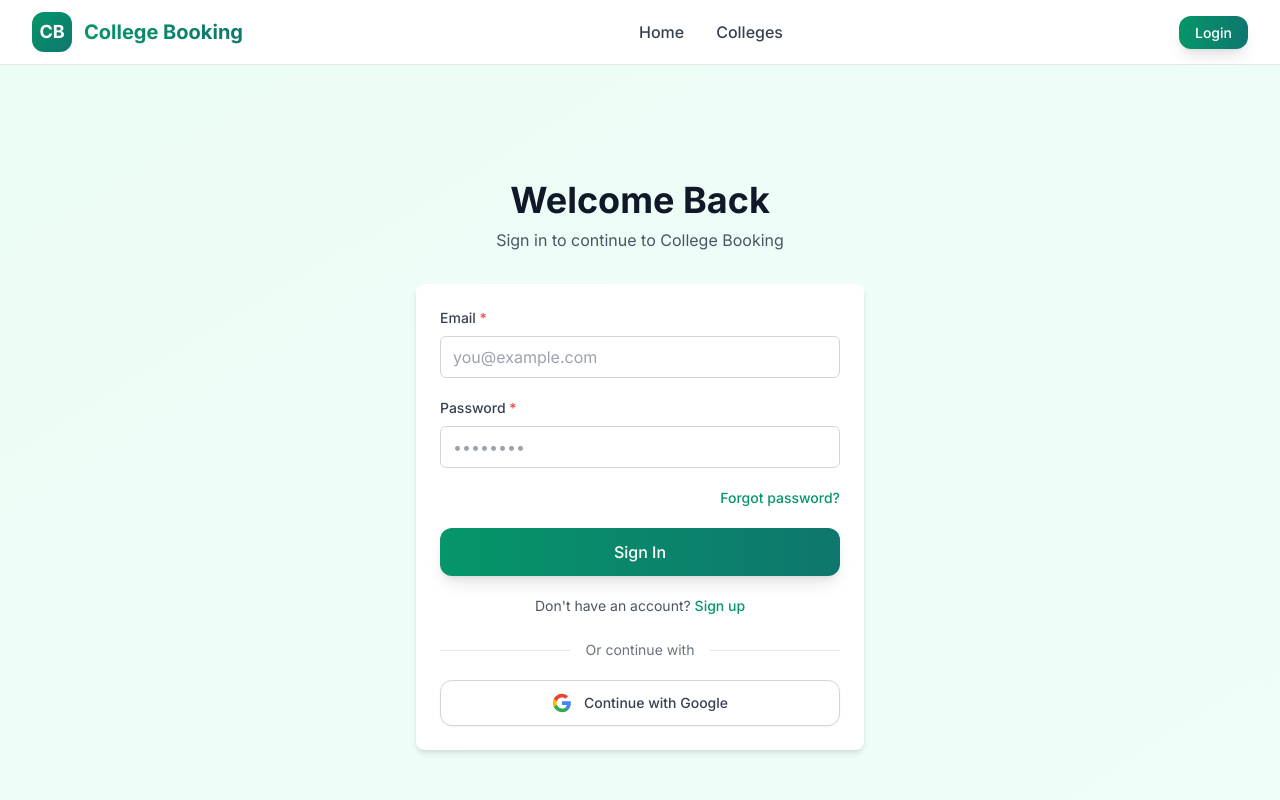
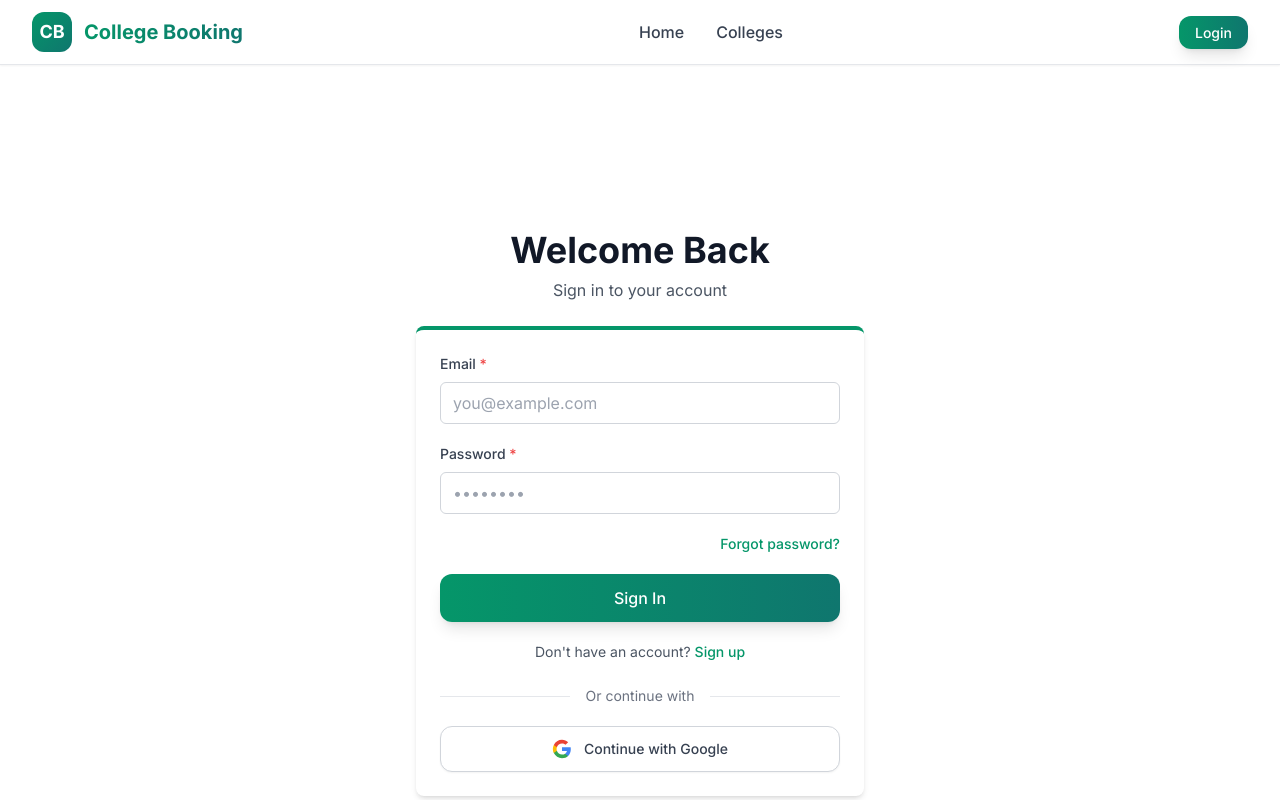
Before and after one commit to sheikhlimon/college-booking-app, a React (Vite) app in the folder client/: page /login in a window 1280 px wide. Shown: the top 800 px of the page. Built offline with nearby package versions, Linux system fonts and the light colour scheme; no server answers.

Commit message:
feat: improve auth pages layout and spacing

```diff
--- a/client/src/App.tsx
+++ b/client/src/App.tsx
@@ -8,7 +8,7 @@ function App() {
     <BrowserRouter>
       <div className="min-h-screen bg-white flex flex-col">
         <Navbar />
-        <main className="flex-grow container mx-auto">
+        <main className="flex-grow py-12">
           <AppRoutes />
         </main>
         <Footer />
--- a/client/src/pages/Login.tsx
+++ b/client/src/pages/Login.tsx
@@ -93,14 +93,14 @@ const Login: React.FC = () => {
   };
 
   return (
-    <div className="min-h-screen flex items-center justify-center bg-gradient-to-br from-emerald-50 to-teal-50 px-4">
+    <div className="min-h-screen flex items-center justify-center bg-white px-4">
       <div className="max-w-md w-full">
-        <div className="text-center mb-8">
+        <div className="text-center mb-6">
           <h1 className="text-4xl font-bold text-gray-900 mb-2">Welcome Back</h1>
-          <p className="text-gray-600">Sign in to continue to College Booking</p>
+          <p className="text-gray-600">Sign in to your account</p>
         </div>
 
-        <Card>
+        <Card className="border-t-4 border-t-emerald-600">
           {error && <AlertMessage type="error" message={error} />}
           {success && <AlertMessage type="success" message={success} />}
 
--- a/client/src/pages/Register.tsx
+++ b/client/src/pages/Register.tsx
@@ -92,14 +92,14 @@ const Register: React.FC = () => {
   };
 
   return (
-    <div className="min-h-screen flex items-center justify-center bg-gradient-to-br from-emerald-50 to-teal-50 px-4">
+    <div className="min-h-screen flex items-center justify-center bg-white px-4">
       <div className="max-w-md w-full">
-        <div className="text-center mb-8">
+        <div className="text-center mb-6">
           <h1 className="text-4xl font-bold text-gray-900 mb-2">Create Account</h1>
-          <p className="text-gray-600">Sign up to get started with College Booking</p>
+          <p className="text-gray-600">Join to find your perfect college</p>
         </div>
 
-        <Card>
+        <Card className="border-t-4 border-t-emerald-600">
           {error && <AlertMessage type="error" message={error} />}
           {success && <AlertMessage type="success" message={success} />}
 
```
Also changed, not shown: 1 other file (tests, documents, lock files or other folders).
